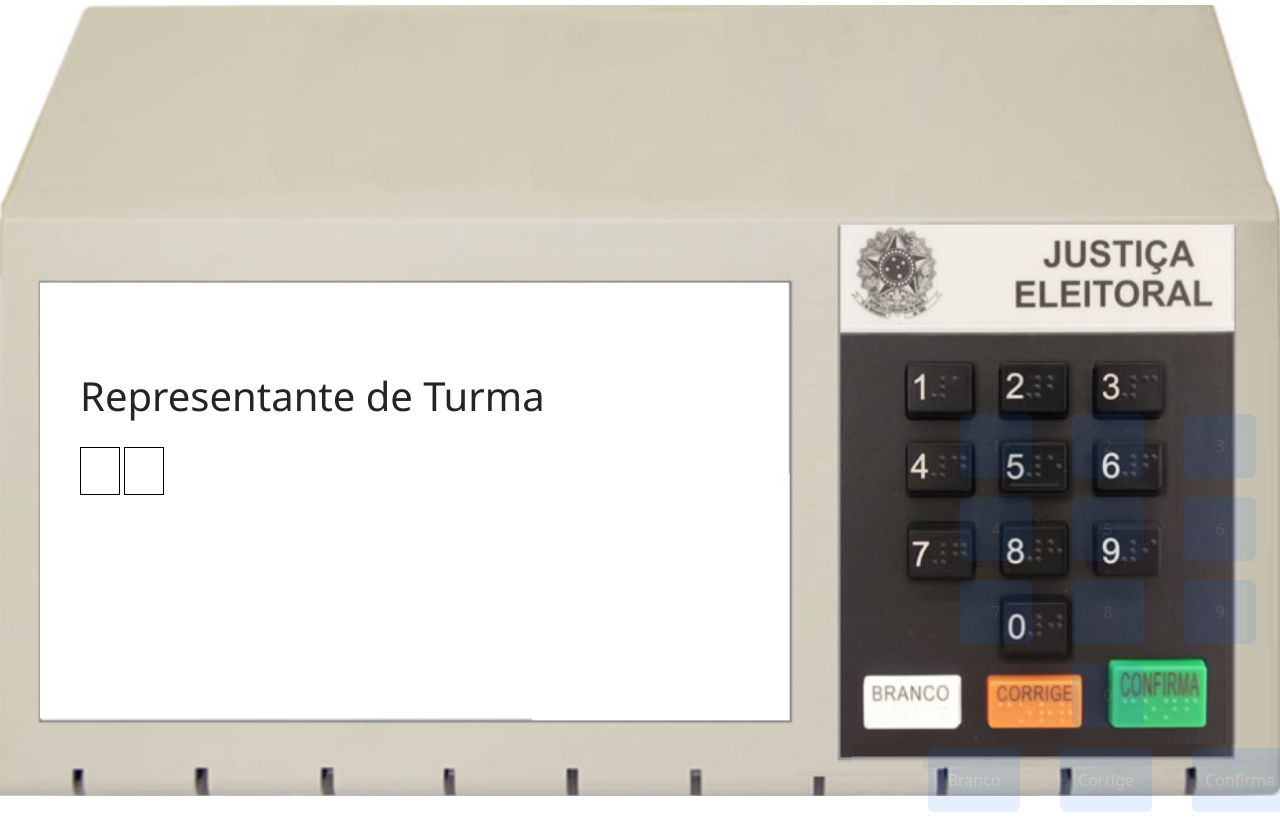
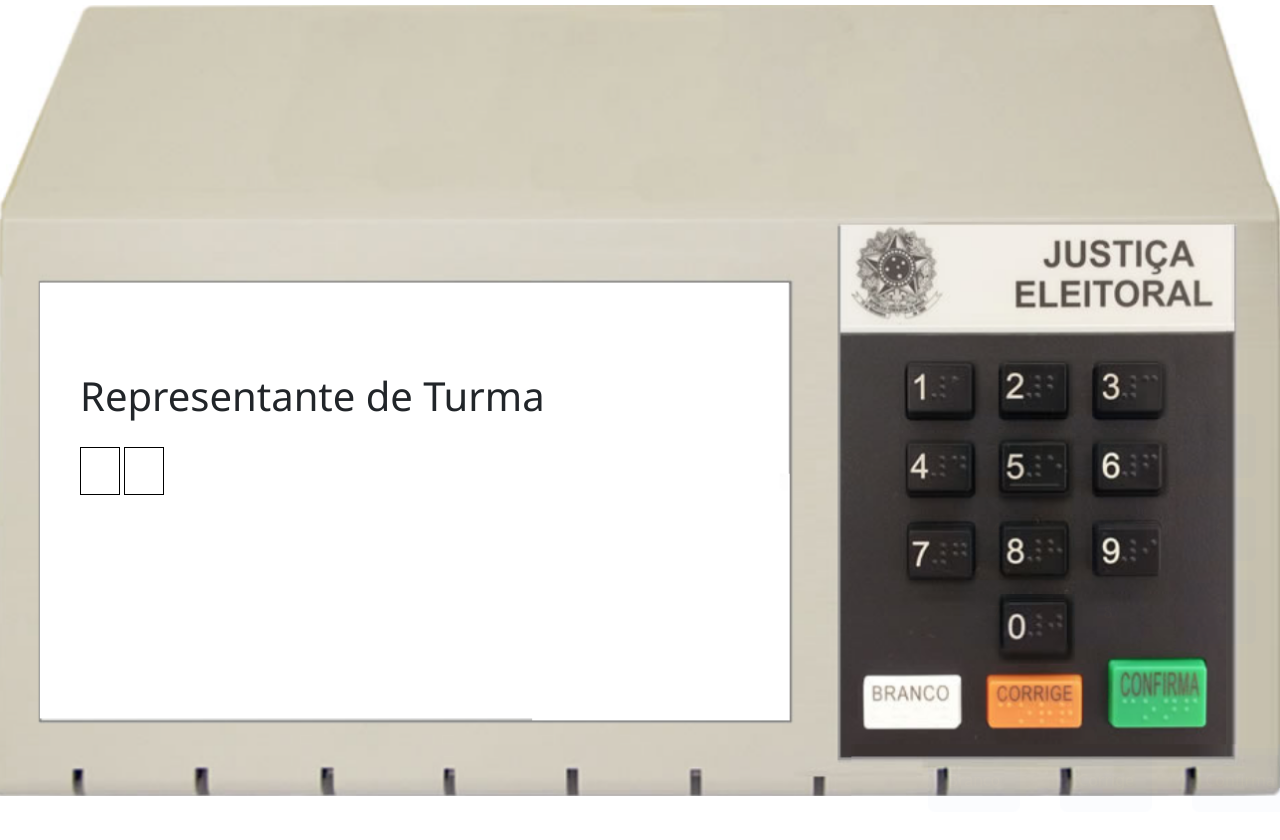
Before and after one commit to heitormvl/urna_anglo, a PHP site: page /votacao.php?turma=1 in a window 1280 px wide. Run offline with PHP 8.4, Linux system fonts and the light colour scheme; data that the repository does not hold is empty; some libraries are stand-ins or nearby versions.

Commit message:
Oculta botões

```diff
--- a/style.css
+++ b/style.css
@@ -107,7 +107,7 @@
     width: 4.5rem;
     height: 4rem;
     margin-top: 0.25rem;
-    opacity: 0.1;
+    opacity: 0.01;
 }
 
 .keypad>.comandos>button {
```
